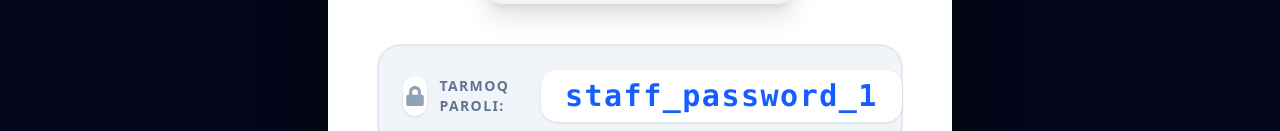
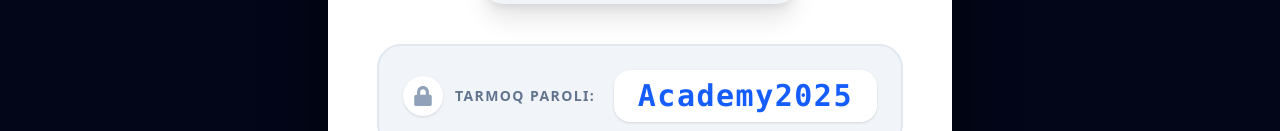
Before and after one commit to Kozimbek0131/akademiya-kiosk, a React (Vite) app: page /wifi in a window 1280 px wide. Shown: the part 669-800 px from the top of the page. Built offline with nearby package versions, Linux system fonts and the light colour scheme.

Commit message:
Fix: employees sorting by order and department logic

```diff
--- a/src/pages/Wifi.jsx
+++ b/src/pages/Wifi.jsx
@@ -10,9 +10,9 @@ const Wifi = () => {
 
   // t() har render da qayta chaqiriladi — til o'zgarganda to'g'ri ishlaydi
   const wifiNetworks = [
-    { id: 'staff',      name: t('wifi_staff'),   desc: t('wifi_staff_desc'),   icon: <FaUserTie />,     password: 'staff_password_1',   qr: 'https://api.qrserver.com/v1/create-qr-code/?size=300x300&data=WIFI:S:Akademiya_Xodim;T:WPA;P:staff_password_1;;' },
-    { id: 'conference', name: t('wifi_guest'),   desc: t('wifi_guest_desc'),   icon: <FaUsers />,       password: 'guest_password_2',   qr: 'https://api.qrserver.com/v1/create-qr-code/?size=300x300&data=WIFI:S:Conference;T:WPA;P:guest_password_2;;' },
-    { id: 'students',   name: t('wifi_student'), desc: t('wifi_student_desc'), icon: <FaUserGraduate />, password: 'student_password_3', qr: 'https://api.qrserver.com/v1/create-qr-code/?size=300x300&data=WIFI:S:Talabalar;T:WPA;P:student_password_3;;' },
+    // { id: 'staff',      name: t('wifi_staff'),   desc: t('wifi_staff_desc'),   icon: <FaUserTie />,     password: 'staff_password_1',   qr: 'https://api.qrserver.com/v1/create-qr-code/?size=300x300&data=WIFI:S:Akademiya_Xodim;T:WPA;P:staff_password_1;;' },
+    { id: 'conference', name: t('wifi_guest'),   desc: t('wifi_guest_desc'),   icon: <FaUsers />,       password: 'Academy2025',   qr: 'https://api.qrserver.com/v1/create-qr-code/?size=300x300&data=WIFI:S:Conference;T:WPA;P:guest_password_2;;' },
+    { id: 'students',   name: t('wifi_student'), desc: t('wifi_student_desc'), icon: <FaUserGraduate />, password: 'talaba// Academy2026', qr: 'https://api.qrserver.com/v1/create-qr-code/?size=300x300&data=WIFI:S:Talabalar;T:WPA;P:student_password_3;;' },
   ];
 
   const activeWifi = wifiNetworks.find(w => w.id === activeWifiId) || wifiNetworks[0];
```
